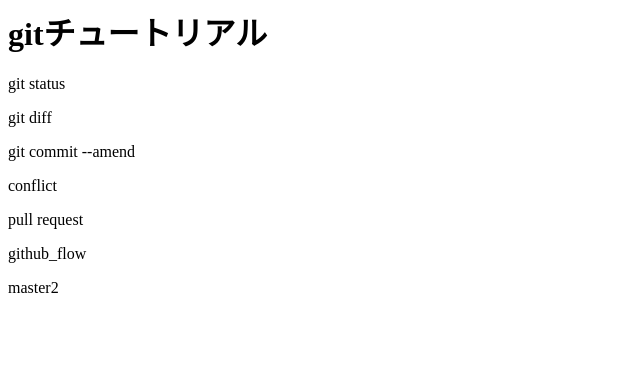
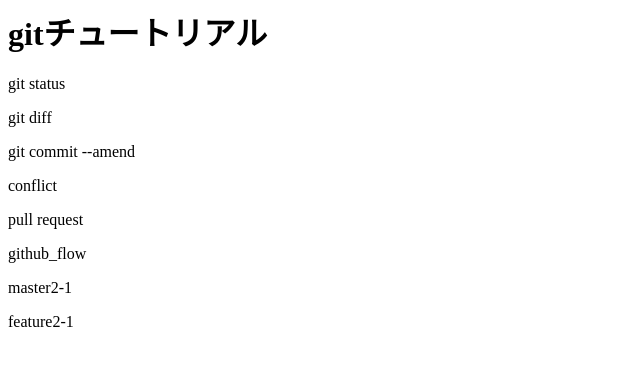
Before and after one commit to saku123455/git_tutorial, a plain HTML site: page index.html in a window 1280 px wide. Shown: the whole page, without its empty margins (0-640 px from the left). Drawn offline with Linux system fonts and the light colour scheme.

Commit message:
feature2を新規作成

```diff
--- a/index.html
+++ b/index.html
@@ -5,4 +5,5 @@
 <p>conflict</p>
 <p>pull request</p>
 <p>github_flow</p>
-<p>master2</p>
+<p>master2-1</p>
+<p>feature2-1</p>
```
